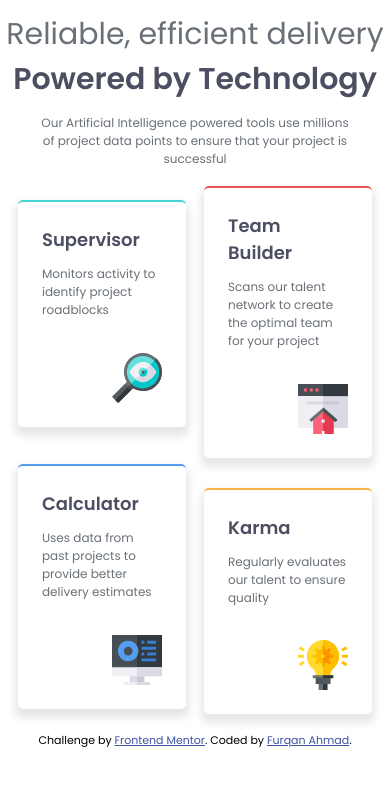
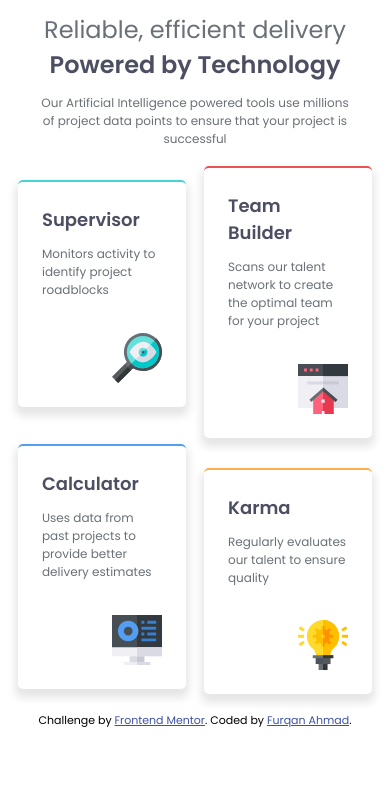
Before and after one commit to furqan7m3-ops/four-card-feature-section, a plain HTML site: page index.html in a window 390 px wide. Drawn offline with Linux system fonts and the light colour scheme.

Commit message:
Some minor changes to layout

```diff
--- a/style.css
+++ b/style.css
@@ -121,6 +121,10 @@ body{
         font-size: 12px;
     }
 
+    .main-title{
+        font-size: 2rem;
+    }
+
     .cards{
         padding:1.5rem;
         grid-template-columns: repeat(2,1fr);
```
